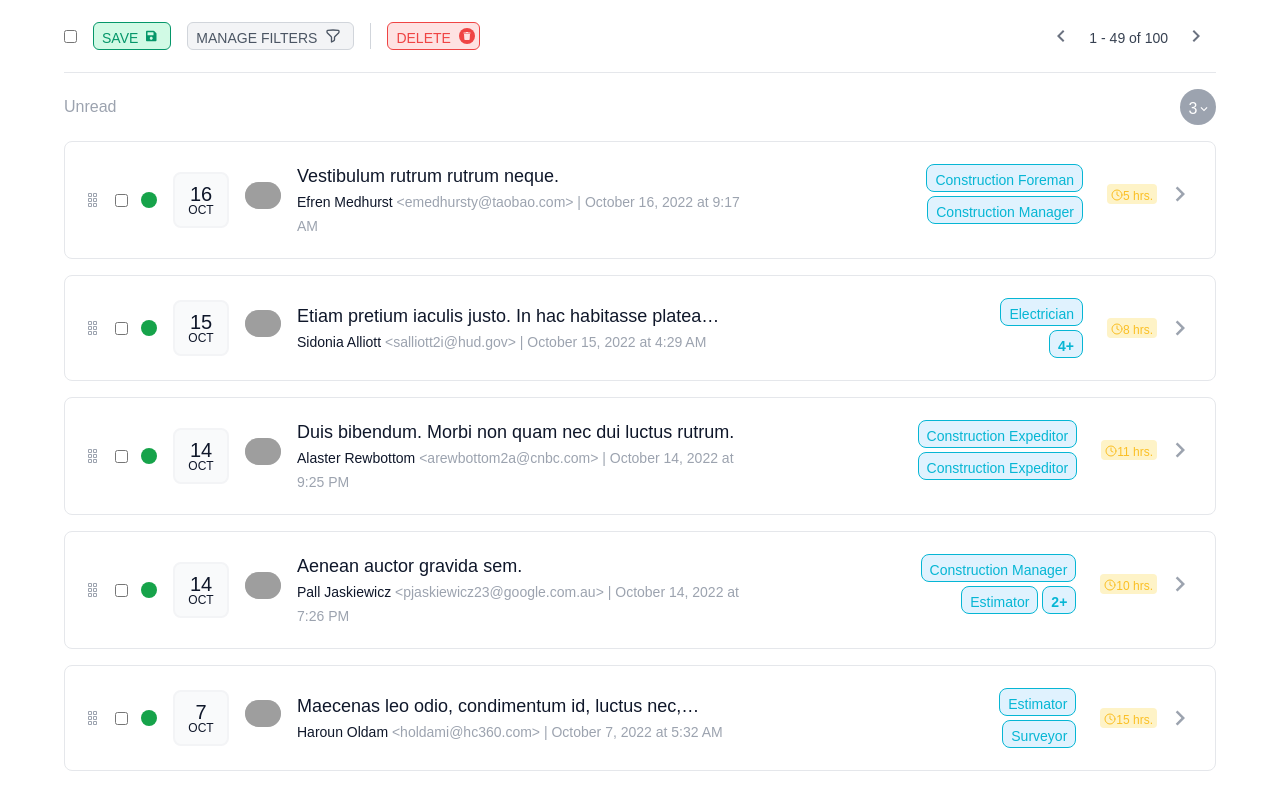
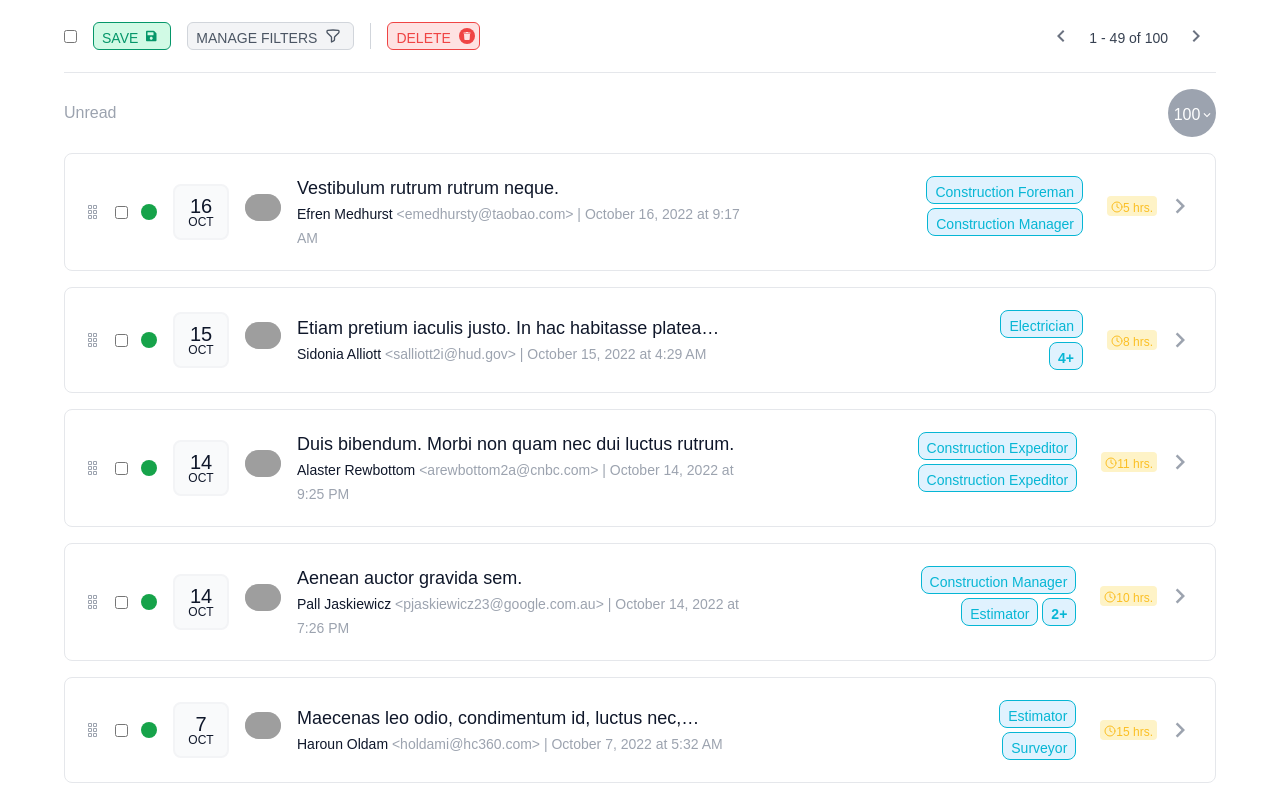
Before and after one commit to capooods/lophils-assignment, a React (Create React App) app: page / in a window 1280 px wide. Shown: the top 785 px of the page. Built offline with nearby package versions, Linux system fonts and the light colour scheme; grey boxes are pictures that could not be loaded; a web font is replaced by a local one.

Commit message:
Cleaning

```diff
--- a/src/components/Accordion.js
+++ b/src/components/Accordion.js
@@ -66,7 +66,7 @@ function Accordion(props, { keyId, checkedState, handleCheckChange }) {
   const buttonHover = useSpring({
     to: { "height": checkboxHover ? "40px" : "0px",
           "width": checkboxHover ? "40px" : "0px" },
-    config: { duration: "100" }
+    config: { duration: "75" }
   });
 
 
--- a/src/components/EmailAccordion.js
+++ b/src/components/EmailAccordion.js
@@ -47,7 +47,6 @@ function EmailAccordion() {
     saved.sort((a, b) => {
       return b.time_sent.localeCompare(a.time_sent);
     })
-    console.log(saved);
   }, [saved])
 
 
@@ -91,7 +90,6 @@ function EmailAccordion() {
     setData(result);
   }
 
-
   const handleSave = () => {
     let copyPosts = posts;
     let copyTrueCheck = checkedState;
@@ -125,9 +123,6 @@ function EmailAccordion() {
       )));
   }
 
-  // Multiple Selects
-
-
   return(
     <div>
       <div className="flex flex-col md:flex-row justify-between mt-4">
@@ -151,8 +146,8 @@ function EmailAccordion() {
           <span>Unread</span>
         </div>
         <div className="flex justify-center items-center">
-          <div className="text-white bg-gray-400 rounded-full h-9 w-9 flex justify-center items-center pl-1 pt-2 pb-1">
-            3
+          <div className="text-white bg-gray-400 rounded-full h-12 w-12 flex justify-center items-center pl-1 pt-2 pb-1">
+            {data.length}
             <MdKeyboardArrowDown className="text-sm" />
           </div>
         </div>
```
